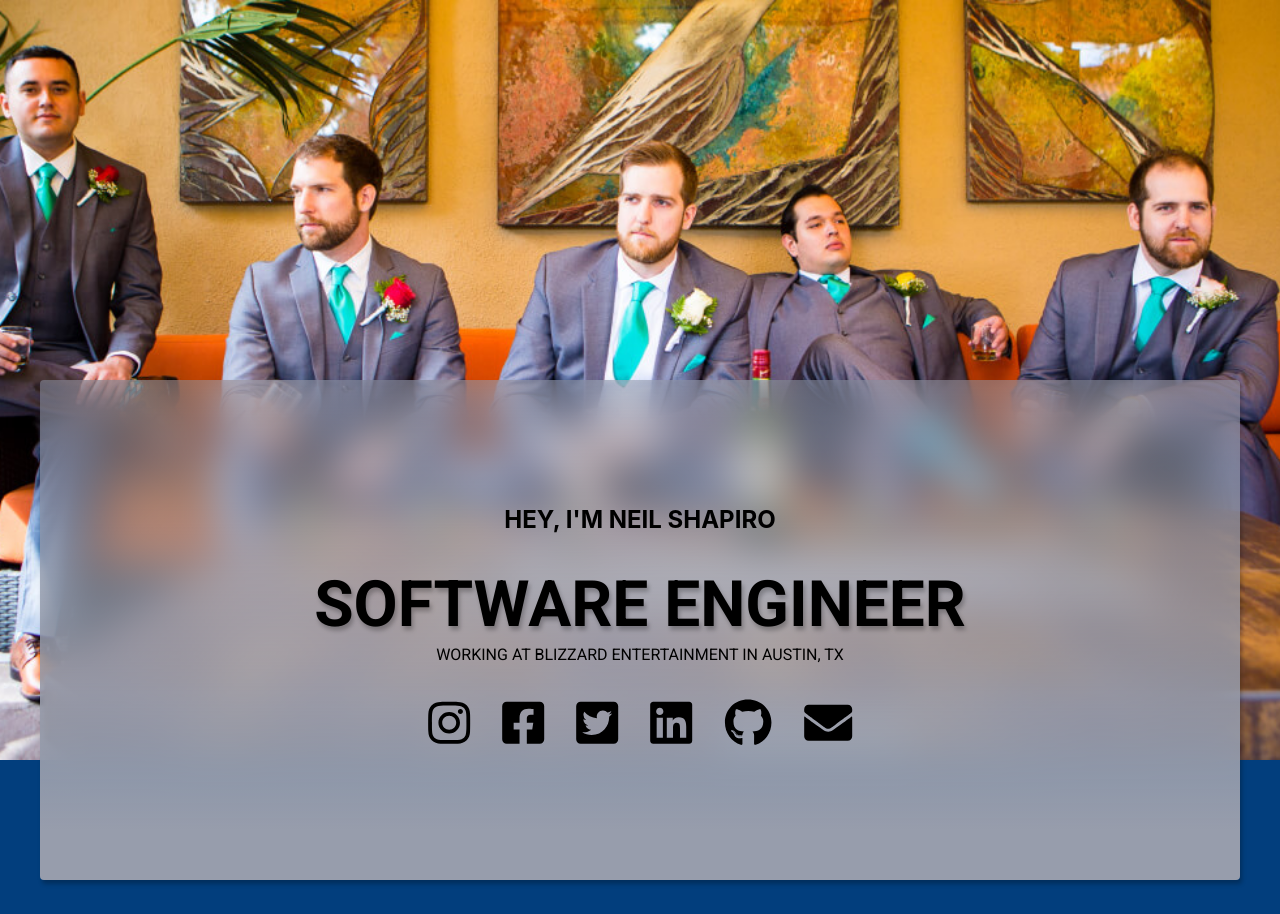
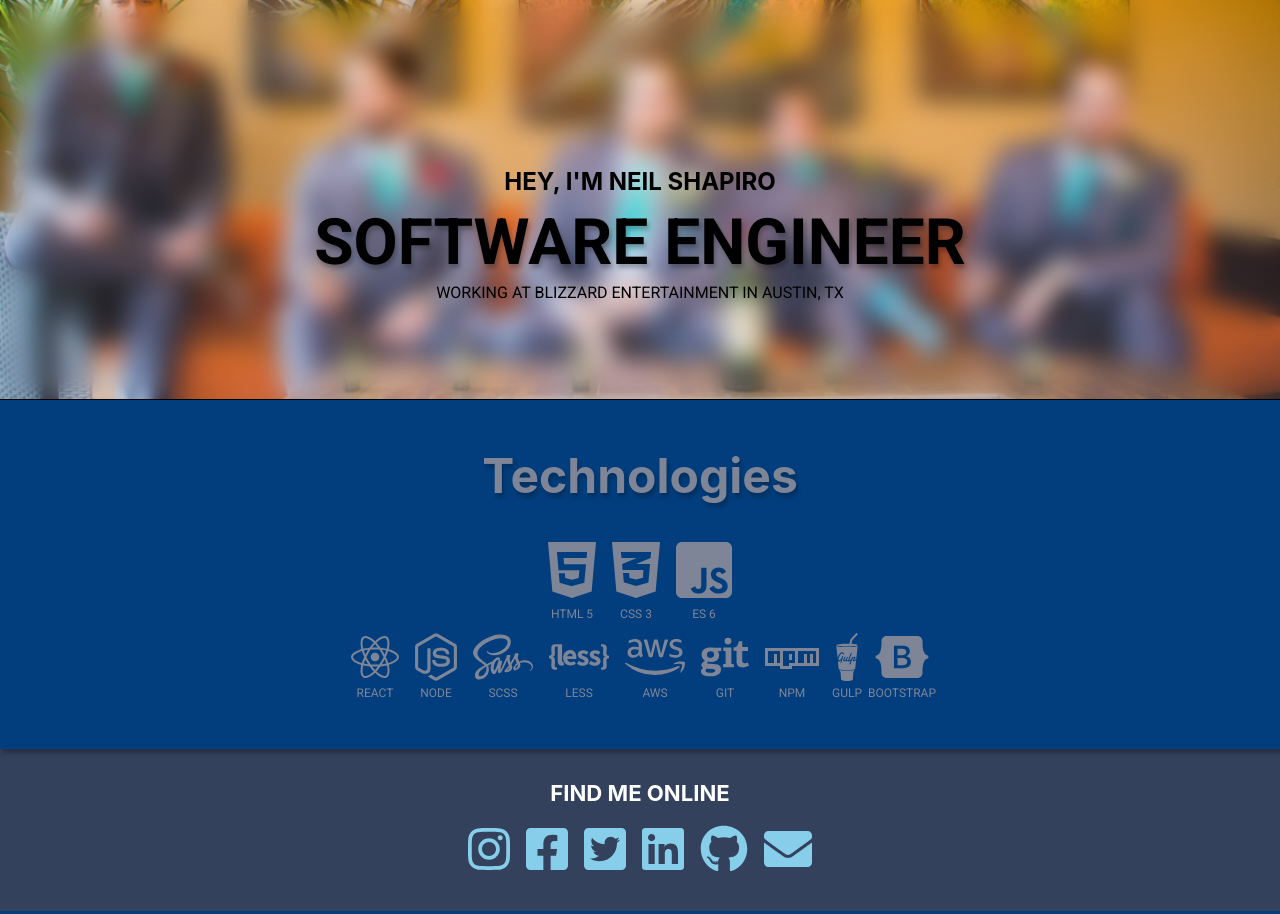
Before and after one commit to neshapiro/personal-website, a Gatsby site: page / in a window 1280 px wide. Shown: the top 914 px of the page. Built offline with nearby package versions, Linux system fonts and the light colour scheme; Gatsby itself is replaced by a stand-in of ours.

Commit message:
Update header and add social section

```diff
--- a/src/components/Header.js
+++ b/src/components/Header.js
@@ -1,29 +1,20 @@
-import React from 'react'
-import SocialLink from './SocialLink'
+import React from "react"
 
 function Header() {
   return (
     <div className="Header">
-      <div className="Header-background">
-        <div className="Header-content">
-          <h1 className="Header-intro">Hey, I'm Neil Shapiro</h1>
-          <p className="Header-details">
-            <span className="Header-heading">Software&nbsp;Engineer</span>
-            <span className="Header-detail">Working at Blizzard Entertainment in Austin, TX</span>
-          </p>
-
-          <ul className="Header-socialLinks">
-            <SocialLink type="Instagram" />
-            <SocialLink type="Facebook" />
-            <SocialLink type="Twitter" />
-            <SocialLink type="LinkedIn" />
-            <SocialLink type="GitHub" />
-            <SocialLink type="Email" />
-          </ul>
-        </div>
+      <div className="Header-background" />
+      <div className="Header-content">
+        <h1 className="Header-intro">Hey, I'm Neil Shapiro</h1>
+        <p className="Header-details">
+          <span className="Header-heading">Software Engineer</span>
+          <span className="Header-detail">
+            Working at Blizzard Entertainment in Austin, TX
+          </span>
+        </p>
       </div>
     </div>
   )
 }
 
-export default Header;
+export default Header
--- /dev/null
+++ b/src/components/Social.js
@@ -0,0 +1,20 @@
+import React from "react"
+import SocialLink from "./SocialLink"
+
+function Social() {
+  return (
+    <div className="Social">
+      <h3 className="Social-title">Find me online</h3>
+      <ul className="Header-socialLinks">
+        <SocialLink type="Instagram" />
+        <SocialLink type="Facebook" />
+        <SocialLink type="Twitter" />
+        <SocialLink type="LinkedIn" />
+        <SocialLink type="GitHub" />
+        <SocialLink type="Email" />
+      </ul>
+    </div>
+  )
+}
+
+export default Social
--- a/src/pages/index.js
+++ b/src/pages/index.js
@@ -3,12 +3,14 @@ import Layout from "../components/layout"
 import SEO from "../components/seo"
 import Header from "../components/Header"
 import Technologies from "../components/Technologies"
+import Social from "../components/Social"
 
 const IndexPage = () => (
   <Layout>
     <SEO title="Neil Shapiro" />
     <Header />
     <Technologies />
+    <Social />
   </Layout>
 )
 
--- a/src/styles/components/Header.scss
+++ b/src/styles/components/Header.scss
@@ -3,53 +3,49 @@
   background-image: url("../images/backgrounds/header_background.jpg");
   background-position: top center;
   background-repeat: no-repeat;
-  background-size: cover;
-  height: 95vh;
+  background-position: center 20%;
+  height: 400px;
+  display: flex;
+  justify-content: center;
+  align-items: center;
+  border-bottom: 1px solid #000;
+
+  @media only screen and (min-width: 1024px) {
+    background-position: center 30%;
+    background-size: cover;
+  }
 }
 
 .Header-background {
   position: absolute;
+  top: 0;
+  right: 0;
   bottom: 0;
-  left: 50%;
-  transform: translate(-50%);
-  color: $black;
-  text-transform: uppercase;
-  margin: 0 auto;
-  width: 100%;
-  max-width: 1200px;
-  height: 350px;
-  background-image: linear-gradient(rgba($blue-gray-100, .5), rgba($blue-gray-100, 1) 90%);
-  z-index: 1;
-  backdrop-filter: blur(20px);
-  box-shadow: 2px 4px 4px rgba(0, 0, 0, 0.25);
-
-  @media only screen and (min-width: 480px) {
-    height: 400px;
-  }
-
-  @media only screen and (min-width: 1024px) {
-    top: 50%;
-    height: 500px;
-    border-radius: 4px;
-  }
+  left: 0;
+  background-image: linear-gradient(
+    rgba($blue-gray-100, 0.01),
+    rgba($blue-gray-100, 0.25) 90%
+  );
+  backdrop-filter: blur(12px);
 }
 
 .Header-content {
+  position: relative;
+  color: $black;
   display: block;
-  position: absolute;
-  top: 50%;
-  left: 50%;
-  transform: translateX(-50%) translateY(-50%);
+  text-transform: uppercase;
   opacity: 1;
-  padding: $space;
+  padding-top: $space-900;
+  padding-left: $space-200;
+  padding-right: $space-200;
 }
 
 .Header-intro {
   font-size: 1.25rem;
-  margin-bottom: $space;
+  margin-bottom: $space-100;
 
   @media only screen and (min-width: 480px) {
-    margin-bottom: $space-large;
+    margin-bottom: $space-200;
     font-size: 1.5rem;
   }
 }
@@ -61,31 +57,33 @@
 .Header-heading {
   display: block;
   font-weight: bold;
-  text-shadow: 2px 4px 4px rgba(0, 0, 0, .25);
+  text-shadow: 2px 4px 4px rgba(0, 0, 0, 0.25);
 
   font-size: 1.75rem;
   line-height: 2.5rem;
 
   @media only screen and (min-width: 480px) {
-    font-size: 2rem;
+    font-size: 3rem;
+    line-height: 3rem;
   }
 
   @media only screen and (min-width: 1024px) {
     font-size: 4rem;
-    line-height: 5rem;
+    line-height: 4rem;
   }
 }
 
 .Header-detail {
   display: block;
   font-size: 1rem;
+  padding-top: $space-100;
 }
 
 .Header-socialLinks {
   margin: 0;
-  padding-top: $space;
+  padding-top: $space-100;
 
   @media only screen and (min-width: 480px) {
-    padding-top: $space-large;
+    padding-top: $space-200;
   }
 }
--- a/src/styles/components/SocialLink.scss
+++ b/src/styles/components/SocialLink.scss
@@ -1,10 +1,21 @@
+.Social {
+  background-color: #33415c;
+  padding: $space-400;
+}
+
+.Social-title {
+  margin: 0;
+  color: #ffffff;
+  text-transform: uppercase;
+}
+
 .SocialLink {
-    color: inherit;
+  color: #87ceeb;
   display: inline-flex;
   font-size: 2em;
   margin: 0;
-    margin-left: $space;
-    margin-right: $space;
+  margin-left: $space-100;
+  margin-right: $space-100;
 
   @media only screen and (min-width: 720px) {
     font-size: 3em;
--- a/src/styles/components/Technologies.scss
+++ b/src/styles/components/Technologies.scss
@@ -1,30 +1,23 @@
 .Technologies {
   background-color: $blue-300;
   width: 100%;
-  height: 600px;
   color: $blue-gray-200;
   position: relative;
+  box-shadow: 2px 4px 4px rgba(0, 0, 0, 0.25);
 }
 
 .Technologies-content {
   text-align: center;
   width: 100%;
-  padding: $space;
-
-  @media only screen and (min-width: 1024px) {
-    position: absolute;
-    top: 60%;
-    transform: translateY(-50%);
-  }
+  padding: $space-600 $space-100;
 }
 
 .Technologies-heading {
   font-size: 3rem;
   font-weight: bold;
   line-height: 3.5rem;
-  text-shadow: 2px 4px 4px rgba(0, 0, 0, .25);
+  text-shadow: 2px 4px 4px rgba(0, 0, 0, 0.25);
 }
-
 
 .Technologies-icons {
   display: block;
@@ -37,7 +30,7 @@
 .Technologies-icon {
   display: inline-block;
   font-size: 3rem;
-  margin: $space;
+  margin: $space-100;
   height: 3rem;
 }
 
--- a/src/styles/global.scss
+++ b/src/styles/global.scss
@@ -1,8 +1,7 @@
 body {
   color: $blue-500;
-  font-size: $base-font-size;
-  font-family: 'Roboto', sans-serif;
+  font-family: "Roboto", sans-serif;
   font-weight: 400;
   text-align: center;
-  background-color: $blue-300
+  background-color: $blue-300;
 }
--- a/src/styles/variables.scss
+++ b/src/styles/variables.scss
@@ -18,8 +18,17 @@ $blue-gray-200: #7d8597;
 $blue-gray-300: #5c677d;
 
 // spacers
-$space: 16px;
-$space-small: $space / 2;
-$space-large: $space * 2;
+$space-base: 8px;
 
-$footer-height: $space * 5;
+$space-50: $space-base / 2;
+$space-100: $space-base;
+$space-200: $space-base * 2;
+$space-300: $space-base * 3;
+$space-400: $space-base * 4;
+$space-500: $space-base * 5;
+$space-600: $space-base * 6;
+$space-700: $space-base * 7;
+$space-800: $space-base * 8;
+$space-900: $space-base * 9;
+
+$footer-height: $space-100 * 5;
```
Also changed, not shown: src/styles/components/Footer.scss (+8 -4 lines). Lines whose indentation alone changed are shown as unchanged.
